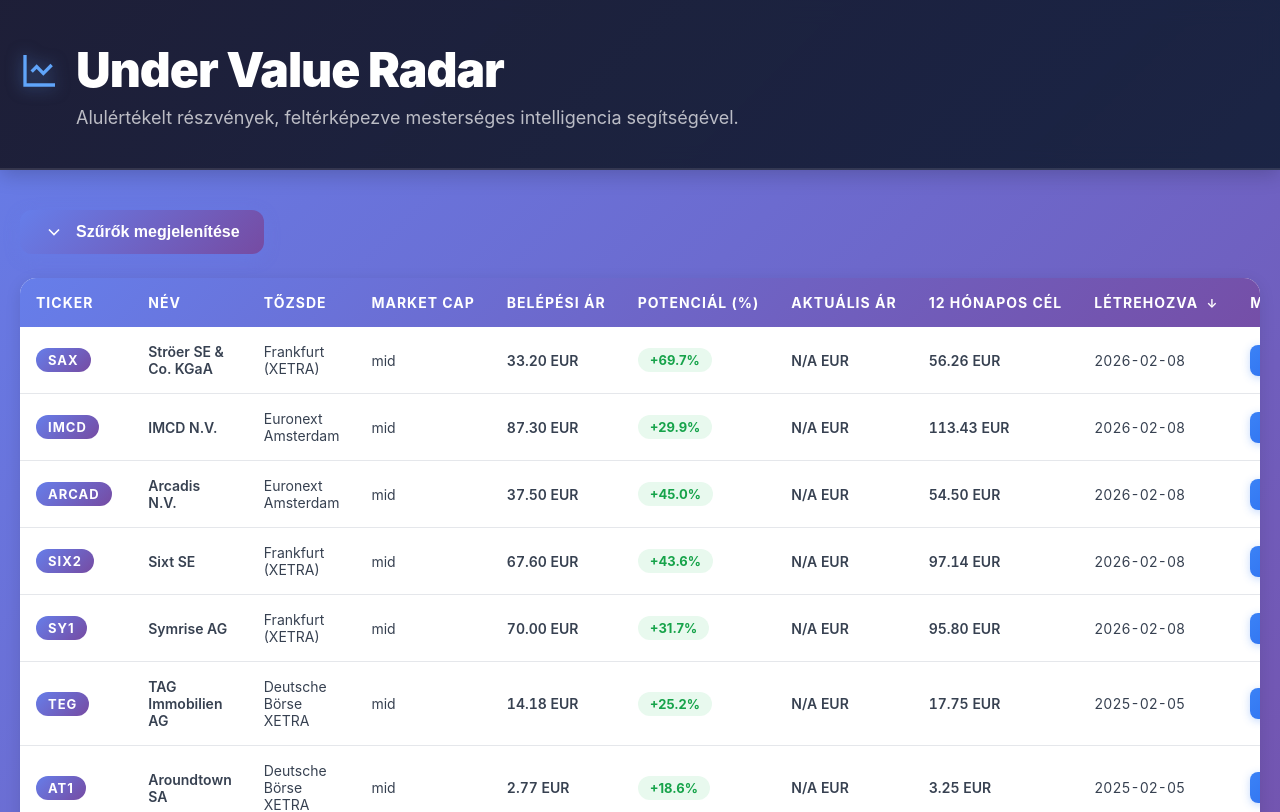
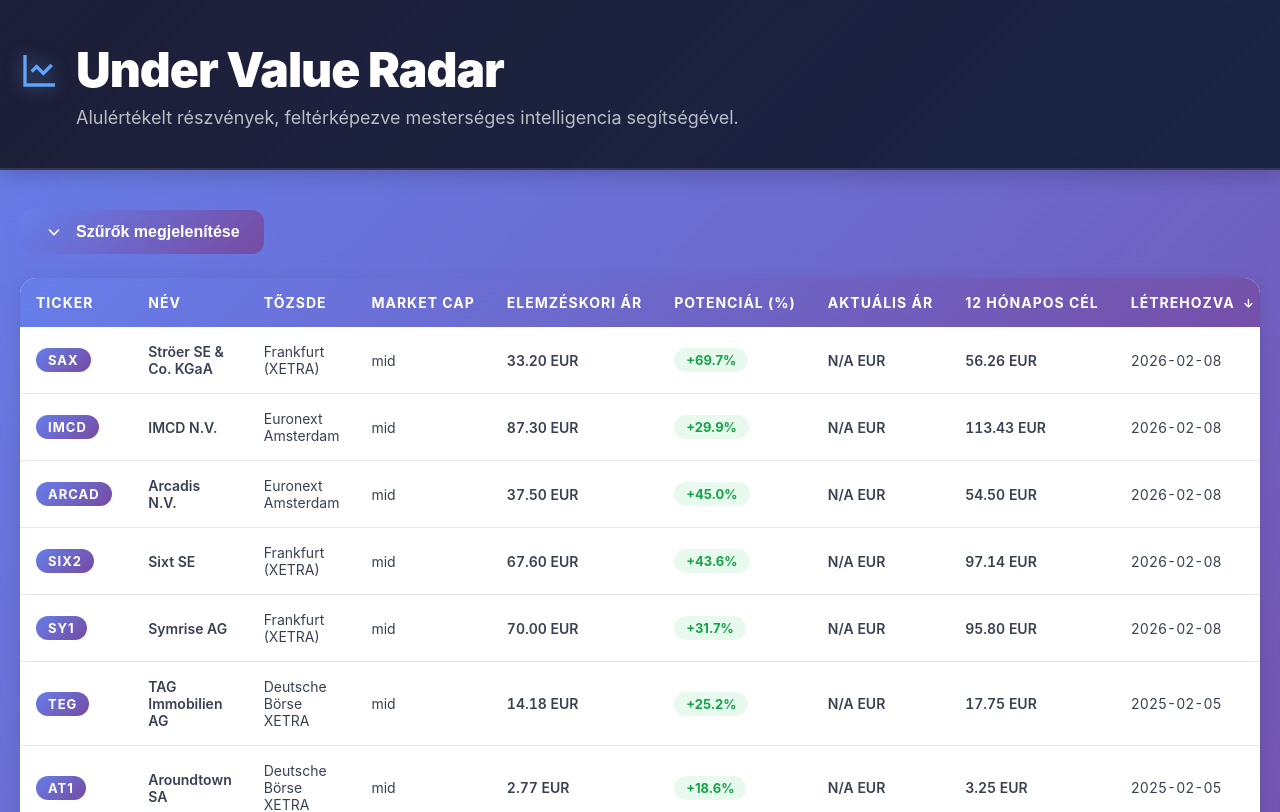
Before and after one commit to gaborbencsik/stock-tracker, a Vue app: page / in a window 1280 px wide. Shown: the top 812 px of the page. Built offline with nearby package versions, Linux system fonts and the light colour scheme.

Commit message:
change column name

```diff
--- a/src/locales/messages.ts
+++ b/src/locales/messages.ts
@@ -65,7 +65,7 @@
       name: 'Név',
       exchange: 'Tőzsde',
       marketCap: 'Market Cap',
-      entryPrice: 'Belépési ár',
+      entryPrice: 'Elemzéskori ár',
       potential: 'Potenciál (%)',
       currentPrice: 'Aktuális ár',
       priceTarget12m: '12 hónapos cél',
@@ -88,7 +88,7 @@
       metaHeader: 'Metaadatok'
     },
     labels: {
-      entryPrice: 'Belépési ár',
+      entryPrice: 'Elemzéskori ár',
       potential: 'Növekedési potenciál',
       priceTarget6m: '6 hónapos cél',
       priceTarget12m: '12 hónapos cél',
```
